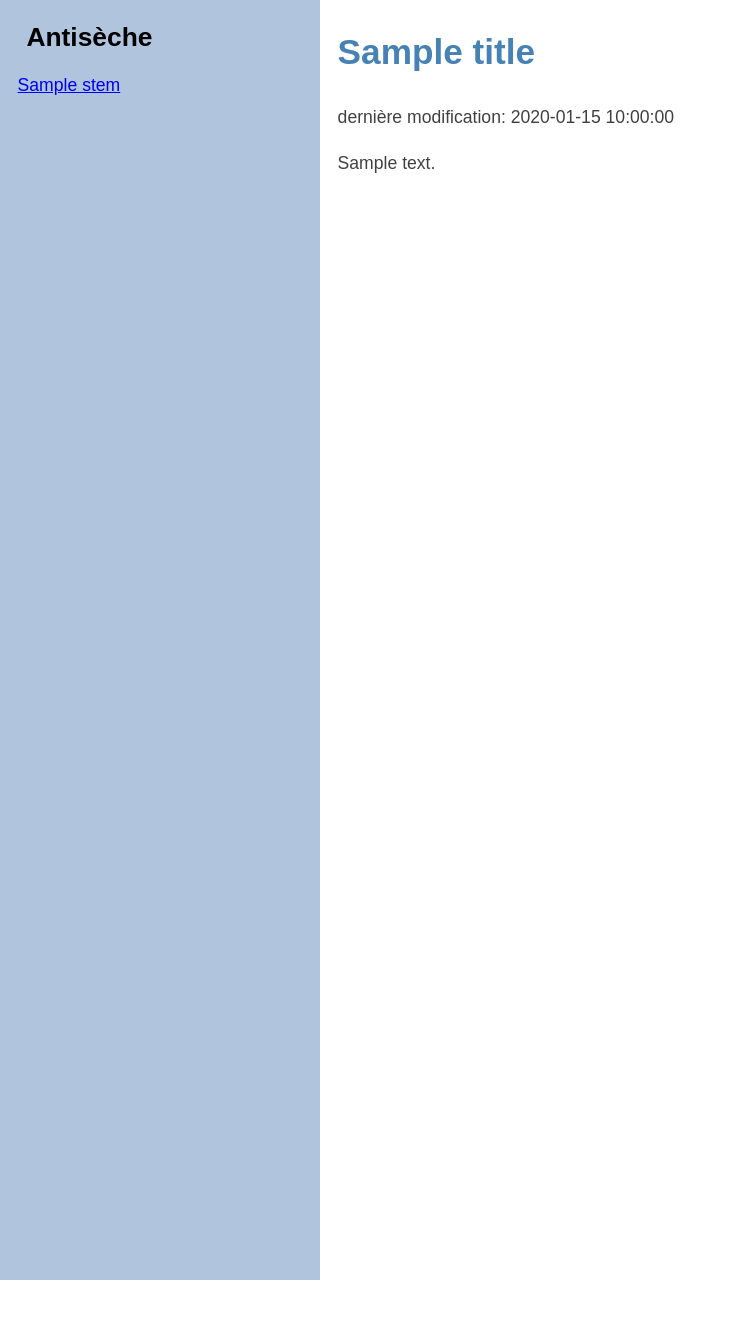
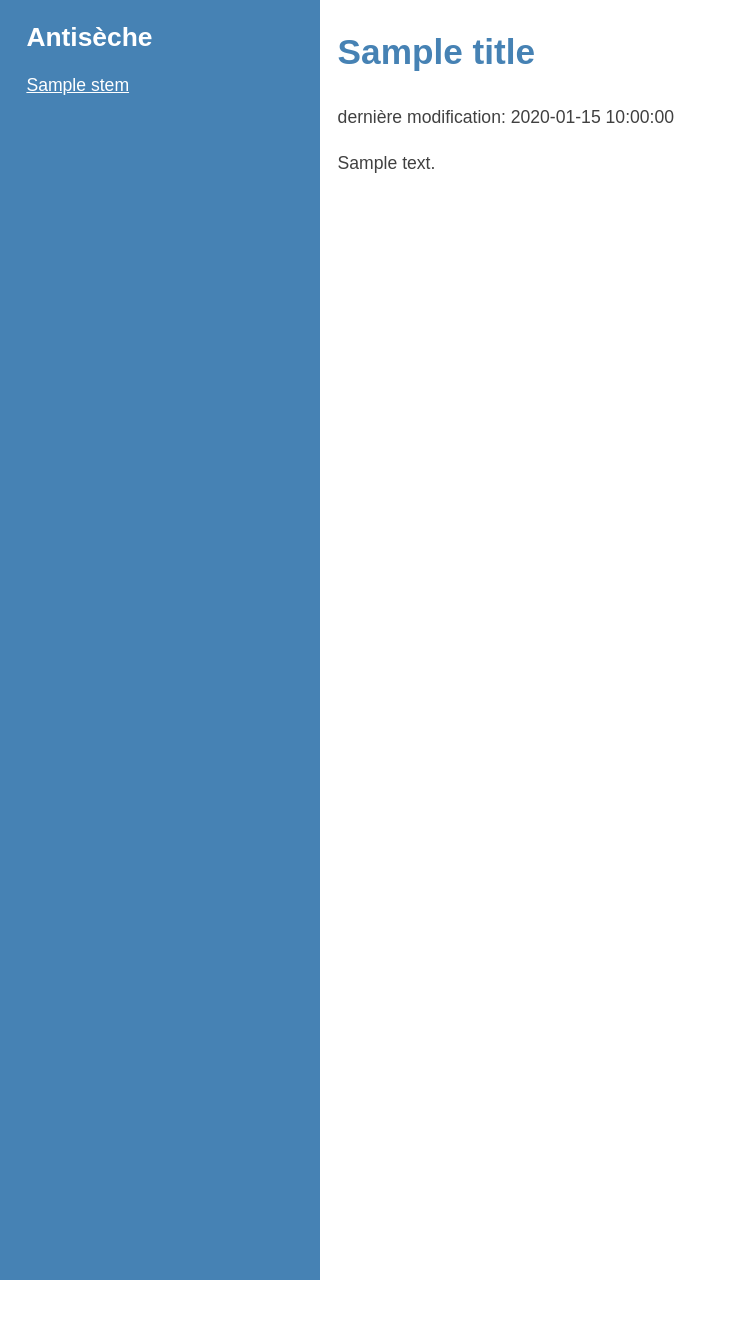
Before and after one commit to FabienCruz/antiseche, a Flask app: template templates/index.html in a window 1280 px wide. Shown: the top 1319 px of the page, without its empty margins (0-737 px from the left). Run offline with Flask 2, Linux system fonts and the light colour scheme; the template is opened without the code that fills it: most values are stand-ins (such as "Sample title", 1, 10 or a date in 2020).

Commit message:
css on links - not finished

```diff
--- a/static/antiseche.css
+++ b/static/antiseche.css
@@ -22,7 +22,7 @@ nav {
     overflow: scroll;
     width: 25%;
     height: 100vw;
-    background-color: lightsteelblue;
+    background-color: steelblue;
     font-family: sans-serif;
     font-size: 1.1em;
     list-style: none;
@@ -31,6 +31,7 @@ nav {
 
 nav h2 {
     padding: 0em 1em;
+    color: white;
 }
 
 nav li {
@@ -38,5 +39,13 @@ nav li {
 }
 
 nav ul {
-    padding: 0em 1em;
+    padding: 0em 1.5em;
 }
+
+nav a:link {
+    color: white;
+}
+
+nav a:visited {
+    color: darkblue;
+}
--- a/templates/index.html
+++ b/templates/index.html
@@ -17,7 +17,9 @@
 
     <main>
         <h1>{{ title }}</h1>
-        <p>dernière modification: {{ date }}</p>
+        {% if date is defined %}
+            <p>dernière modification: {{ date }}</p>
+        {% endif %}
         {{ content|safe }}
 
     </main>
```
Also changed, not shown: README.md.
